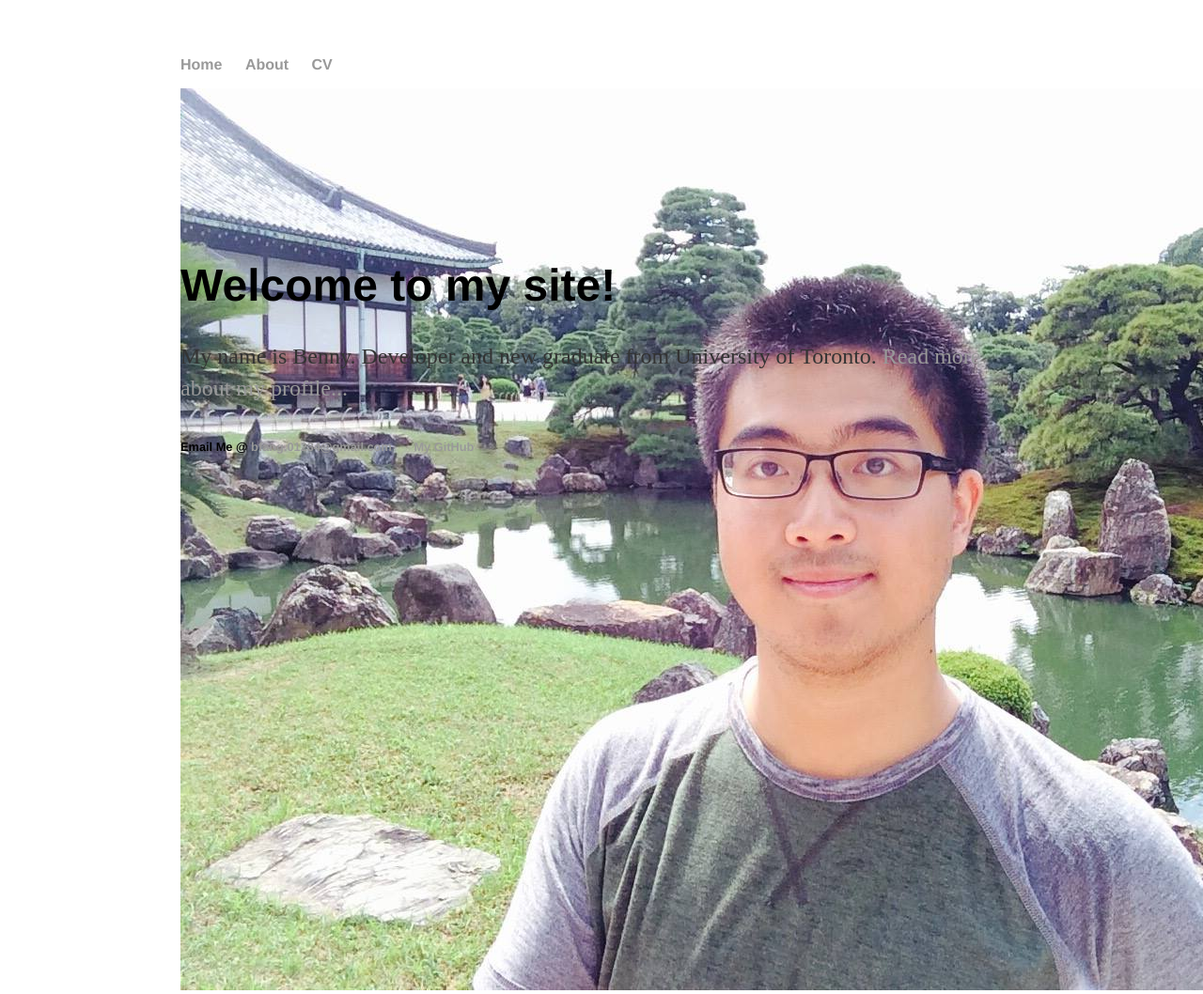
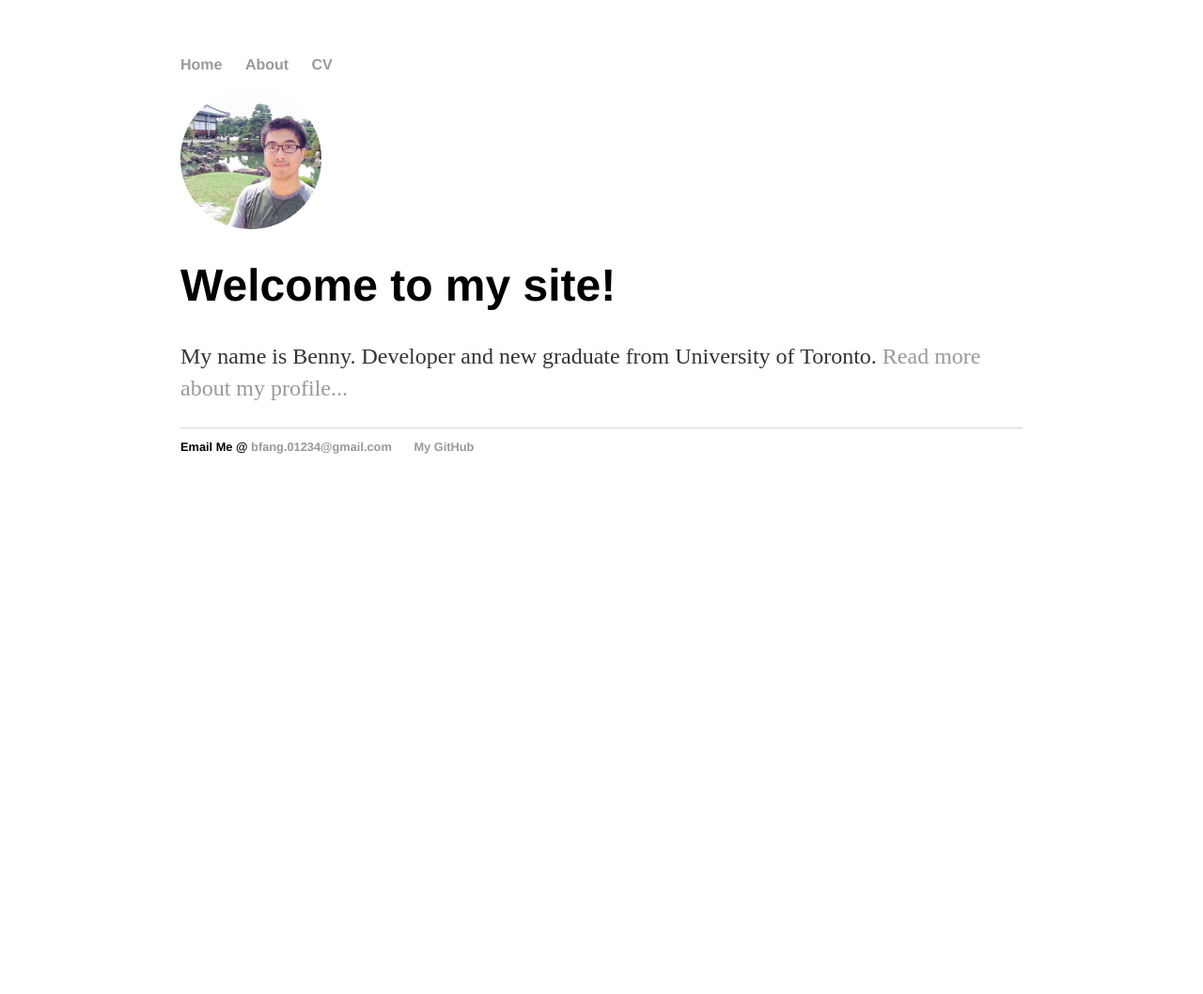
Before and after one commit to bennyfang/bennyfang.github.io, a Jekyll site: the page built from index.html, in a window 1280 px wide. Shown: the whole page at 94% size. Built offline with Jekyll 4.4.1, drawn with Linux system fonts in a browser that asks for light colours; after the commit the page ends 900 px from its top, so only the background shows below that.

Commit message:
Update img.css

```diff
--- a/css/img.css
+++ b/css/img.css
@@ -1,26 +1,14 @@
 .image-cropper {
-/*     width: 100px;
-    height: 100px;
+    width: 150px;
+    height: 150px;
     position: relative;
     overflow: hidden;
-    border-radius: 50%; */
-    /* make a square container */
-    width: 150px;
-    height: 150px;
-
-    /* fill the container, preserving aspect ratio, and cropping to fit */
-    background-size: cover;
-
-    /* center the image vertically and horizontally */
-    background-position: center;
-
-    /* round the edges to a circle with border radius 1/2 container size */
     border-radius: 50%;
 }
 
-/* img {
+img {
     display: inline;
     margin: 0 auto;
     height: 100%;
     width: auto;
-} */
+}
```
